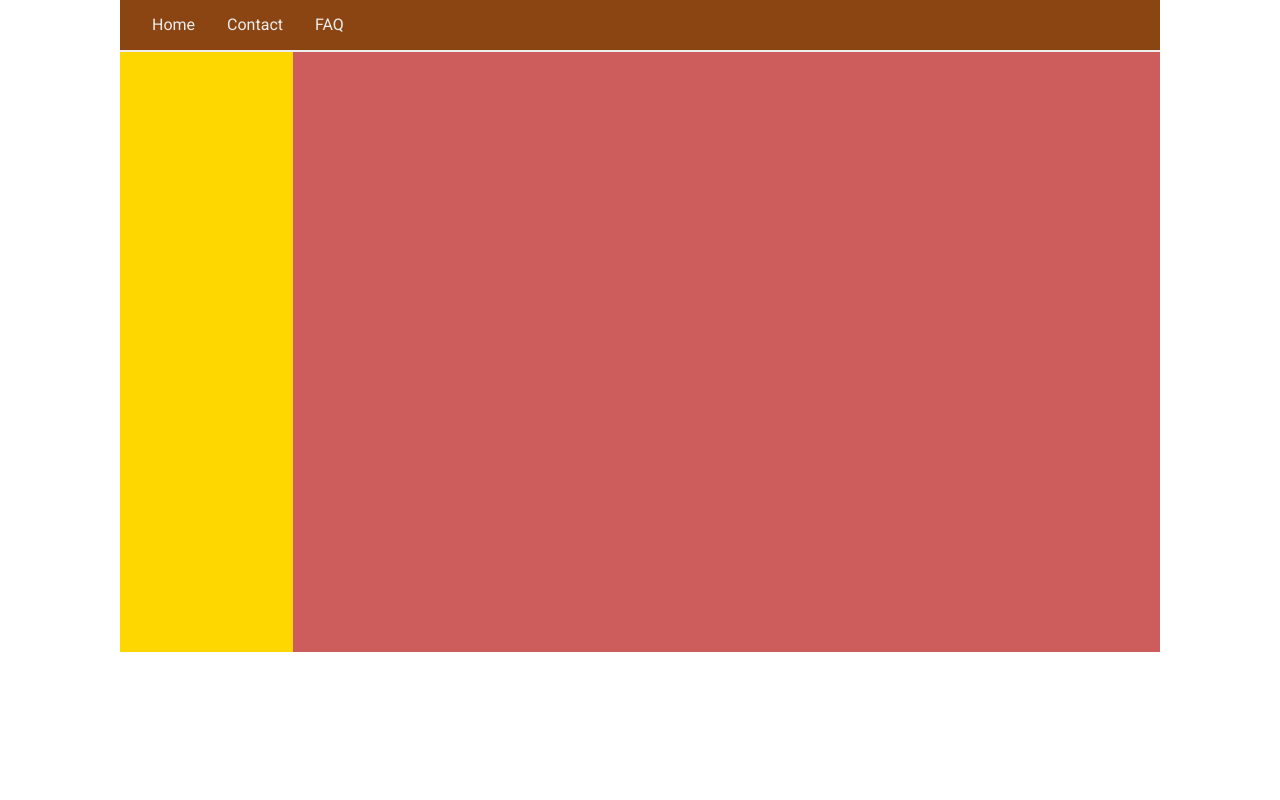
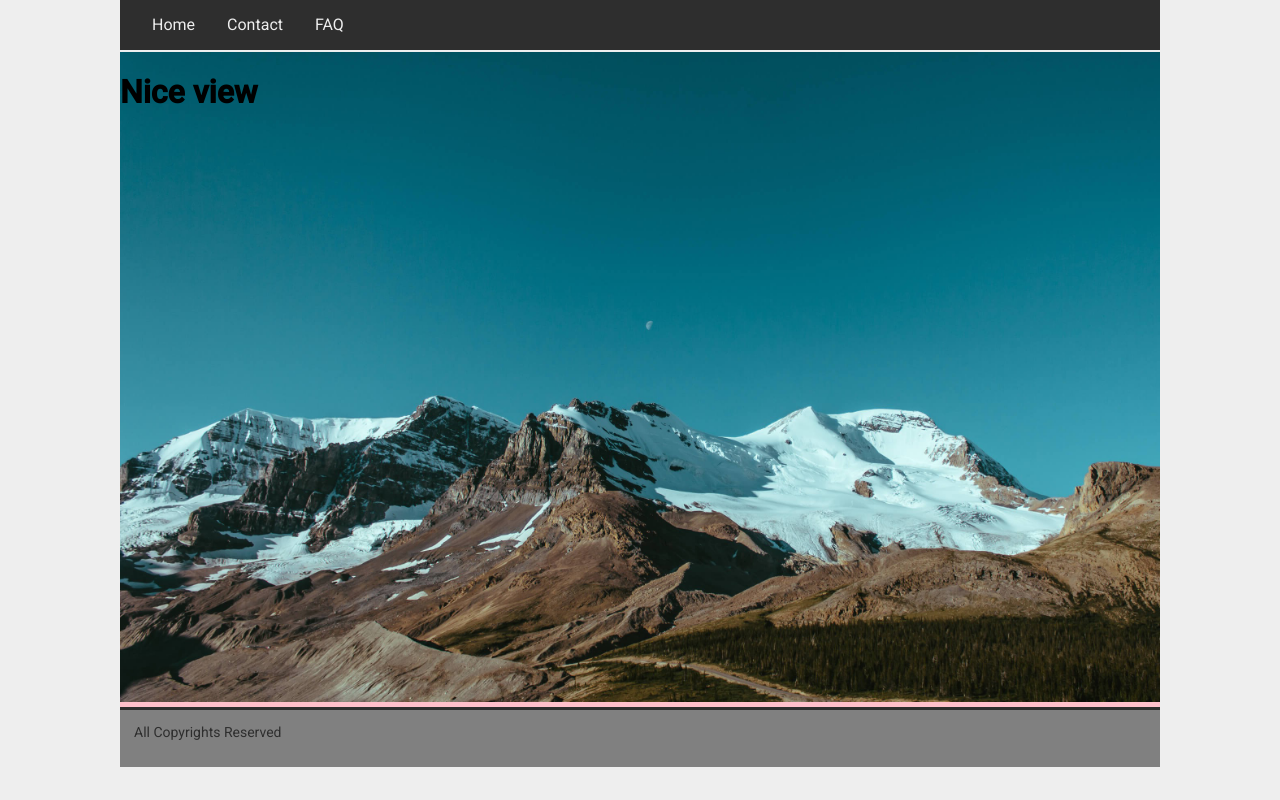
Before and after one commit to dlopezgarsco/gulp-sass-demo, a website: page app/src/index.html in a window 1280 px wide. Drawn offline with nearby package versions, Linux system fonts and the light colour scheme.

Commit message:
end of day

```diff
--- a/app/src/global/_variables.scss
+++ b/app/src/global/_variables.scss
@@ -4,7 +4,9 @@ $grid-max-width: 65em;
 
 // breakpoints
 $breakpoint-small: "only screen and (min-width: 20em)";
-$breakpoint-medium: "only screen and (min-width: 30em)";
+$breakpoint-medium: "only screen and (min-width: 600px)";
+
+$height: 600px;
 
 // colors
 
--- a/app/src/global/script.js
+++ b/app/src/global/script.js
@@ -1,5 +1,6 @@
-var algo = function() {
-    var a = 2;
+function changeClass(elem) {
+    if (elem.className == '')
+        elem.className = 'nav-item-active';
+    else
+        elem.className = '';
 }
-
-algo();
--- a/app/src/global/style.scss
+++ b/app/src/global/style.scss
@@ -3,8 +3,6 @@
 @import "mixins";
 @import "variables";
 @import "mixins";
-
-
 
 *, *:after, *:before {
   margin: 0;
@@ -18,6 +16,7 @@ a {
 
 body {
   font-family: 'Roboto', 'Arial';
+  background: $main-gray;
 }
 
 img {
@@ -51,39 +50,63 @@ img {
     .column-#{$i} {
       width: 100% / $grid-columns * $i;
     }
+    .off-column-#{$i} {
+      margin-left: 100% / $grid-columns * $i;
+    }
   }
 }
 
 .navbar {
-  background: saddlebrown;
-  border-bottom: 2px solid $main-gray;
+  background: #2e2e2e;
+  border-bottom: 2px solid #eeefef;
+  display: block;
 }
 
-.nav-item {
+.navbar > ul > li {
   float: left;
   list-style: none;
   color: $main-gray;
-  display: block;
-  position: relative;
+
+  a {
+    color: $main-gray;
+    padding: 1em;
+  }
+
+  a:hover,
+  a:active {
+    background: $main-gray;
+    color: saddlebrown !important;
+  }
 }
 
-.nav-item>a {
-  color: $main-gray;
-  //background: greenyellow;
-  padding: 1em;
+.main-content {
+  img {
+    position: inherit;
+    z-index: 0;
+  }
+  h1 {
+    position: absolute;
+    z-index: 1;
+    text-align: center;
+  }
+  h1:hover {
+    color: #fff;
+  }
 }
 
-.nav-item>a:hover, .nav-item>a:active  {
-  background: $main-gray;
-  color: saddlebrown;
+.footer {
+  border-top: 2px solid indianred;
+  background-color: gray;
+  border-top: 3px solid #2e2e2e;
+  height: 60px;
+  span {
+    font-size: 14px;
+    float: left;
+    margin: 1em;
+    color: #2e2e2e;
+  }
 }
 
-.sidebar {
-  background: gold;
-  height: 600px;
+#poio-test {
+  background: pink;
 }
-
-.main {
-  background: indianred;
-  height: 600px;
-}
--- a/app/src/index.html
+++ b/app/src/index.html
@@ -13,19 +13,23 @@
 <section class="wrapper">
   <div class="row">
     <nav class="navbar column-12">
-      <ul class=navbar-ul">
-        <li class="nav-item"><a href="/app/src">Home</a></li>
-        <li class="nav-item"><a href="/app/src/contact.html">Contact</a></li>
-        <li class="nav-item"><a href="/app/src/faq.html">FAQ</a></li>
+      <ul>
+        <li><a>Home</a></li>
+        <li><a>Contact</a></li>
+        <li><a>FAQ</a></li>
       </ul>
     </nav>
   </div>
-  <div class="column-2 sidebar">
+    <div id="poio-test" class="row main-content">
+      <h1>Nice view</h1>
+      <img id="body-image" src="global/resources/imgs/eos-freya.jpg" alt="background"/>
   </div>
-  <div class="column-10 main">
+  <div class="row footer">
+    <div class="">
+      <span>All Copyrights Reserved</span>
+    </div>
   </div>
 </section>
-
 
 <!--build:js js/main.min.js -->
 <script src="global/script.js"></script>
```
Also changed, not shown: app/src/global/resources/imgs/eos-freya.jpg (added), app/src/global/style.css.
